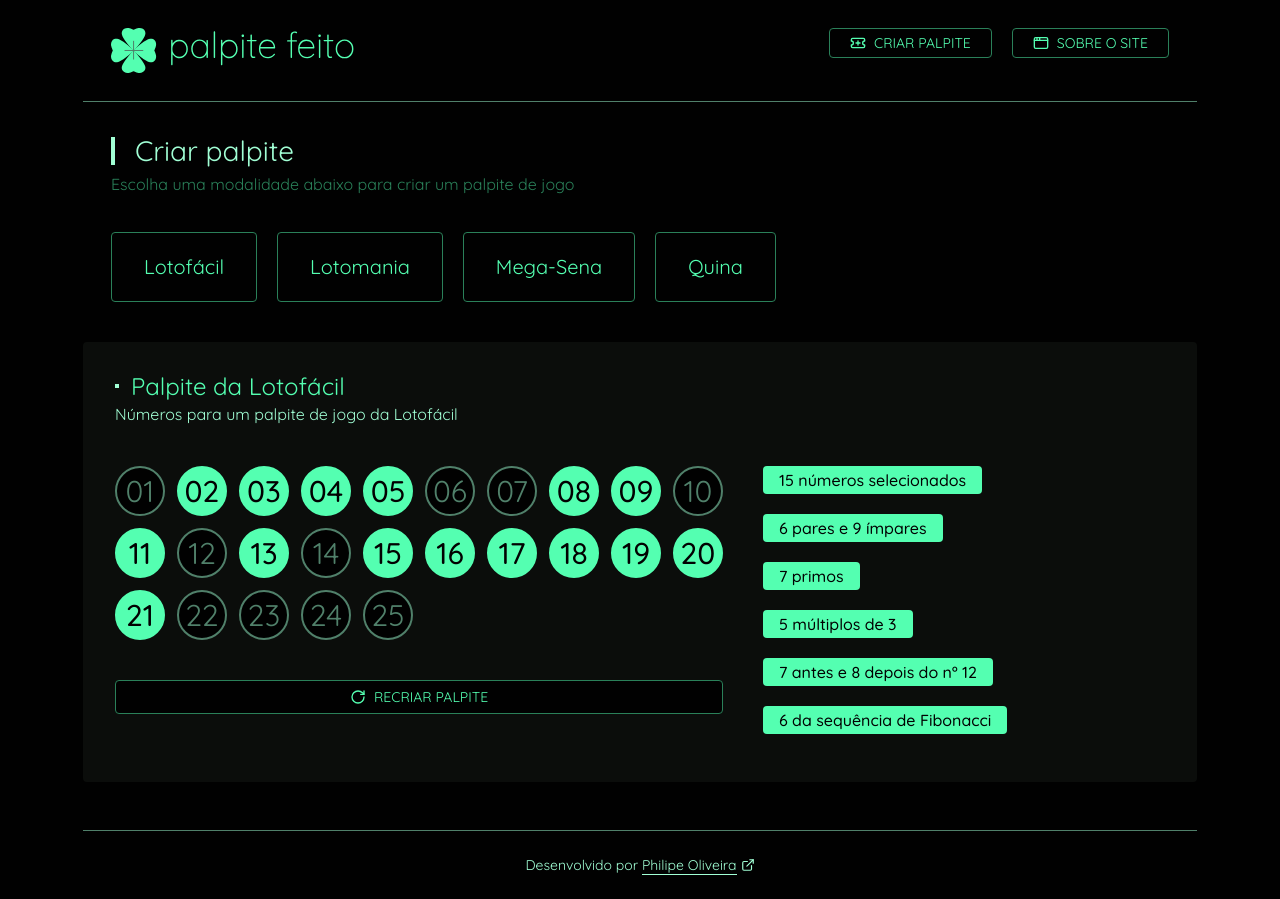
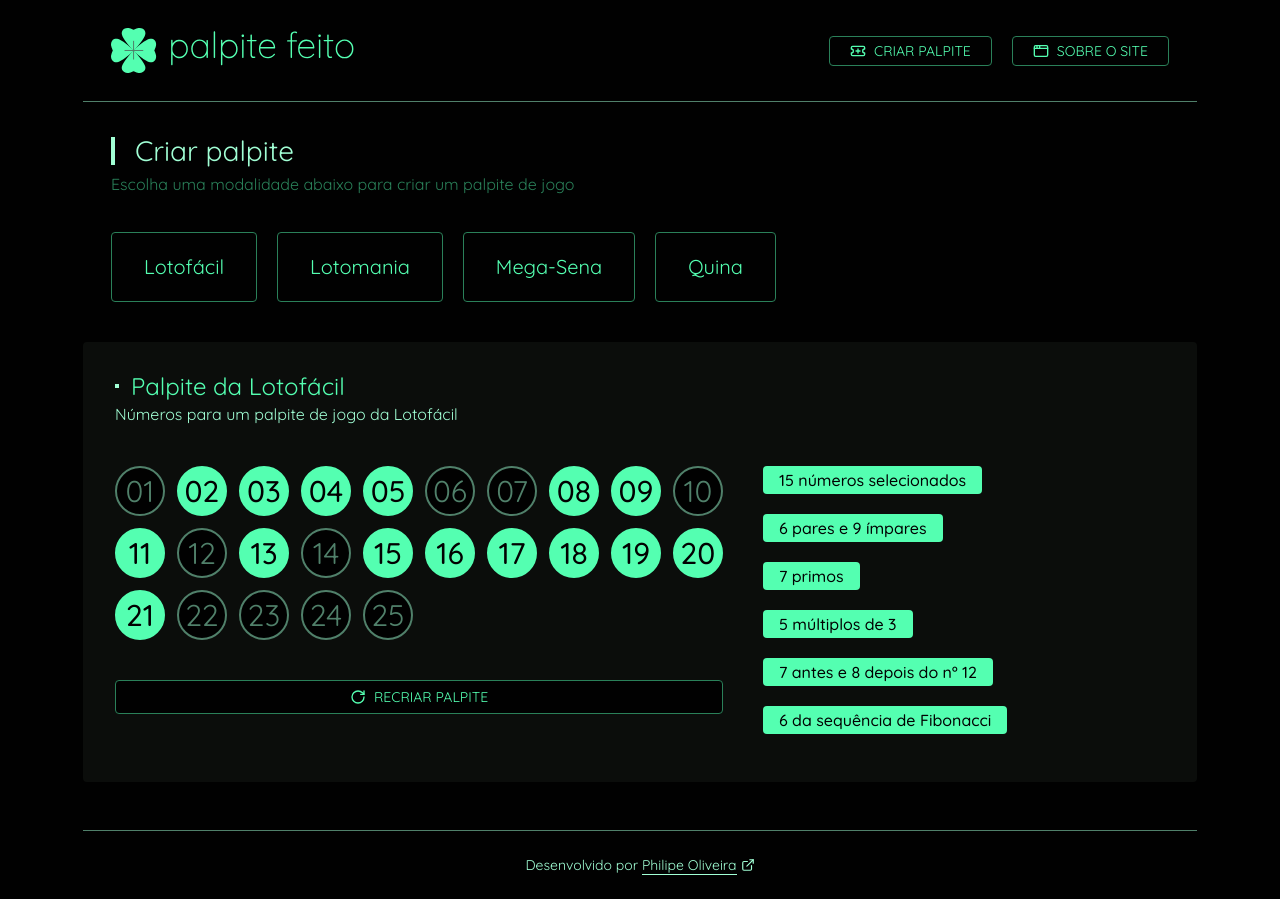
Before and after one commit to philipeoliveira/palpite-feito, a React (Vite) app: page / in a window 1280 px wide. Built offline with nearby package versions, Linux system fonts and the light colour scheme.

Commit message:
Center menu buttons

```diff
--- a/src/components/Header.tsx
+++ b/src/components/Header.tsx
@@ -7,7 +7,7 @@
 export function Header() {
    return (
       <header>
-         <div className='flex justify-between gap-6 p-7 border-b border-green-500'>
+         <div className='flex items-center justify-between gap-6 p-7 border-b border-green-500'>
             <img src={LogoPalpiteFeito} alt='Palpite Feito' />
             <nav>
                <ul className='flex gap-5'>
```
